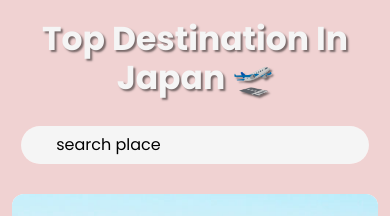
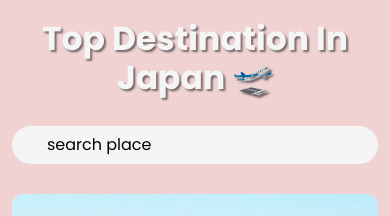
Before and after one commit to andreasmaiken25/andreastravel, a plain HTML site: page index.html in a window 390 px wide. Shown: the part 5440-5656 px from the top of the page. Drawn offline with nearby package versions, Linux system fonts and the light colour scheme.

Commit message:
benerin responsive ke-6

```diff
--- a/css/style.css
+++ b/css/style.css
@@ -532,8 +532,7 @@ section {
 }
 
 .search-bar {
-  width: 95%;
-  max-width: 440px;
+  width: 100%;
   background: whitesmoke;
   display: flex;
   border-radius: 60px;
```
